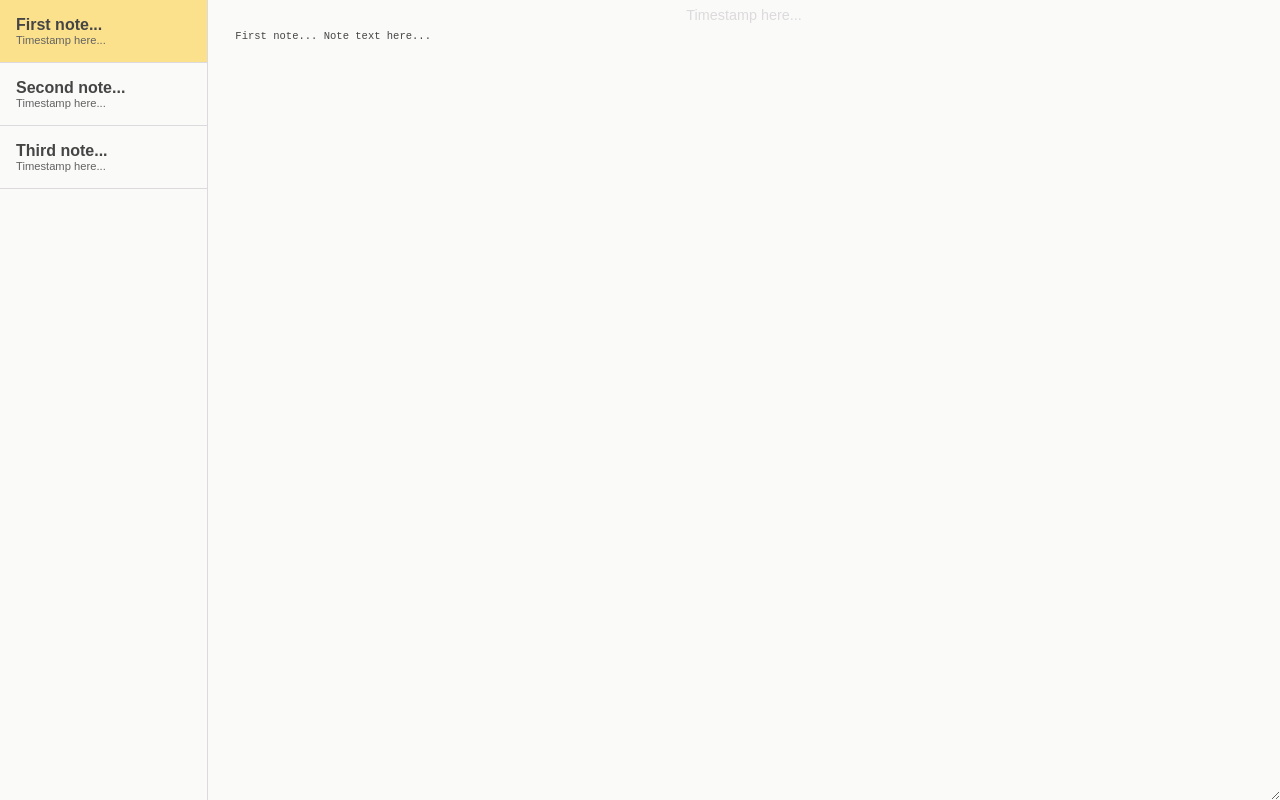
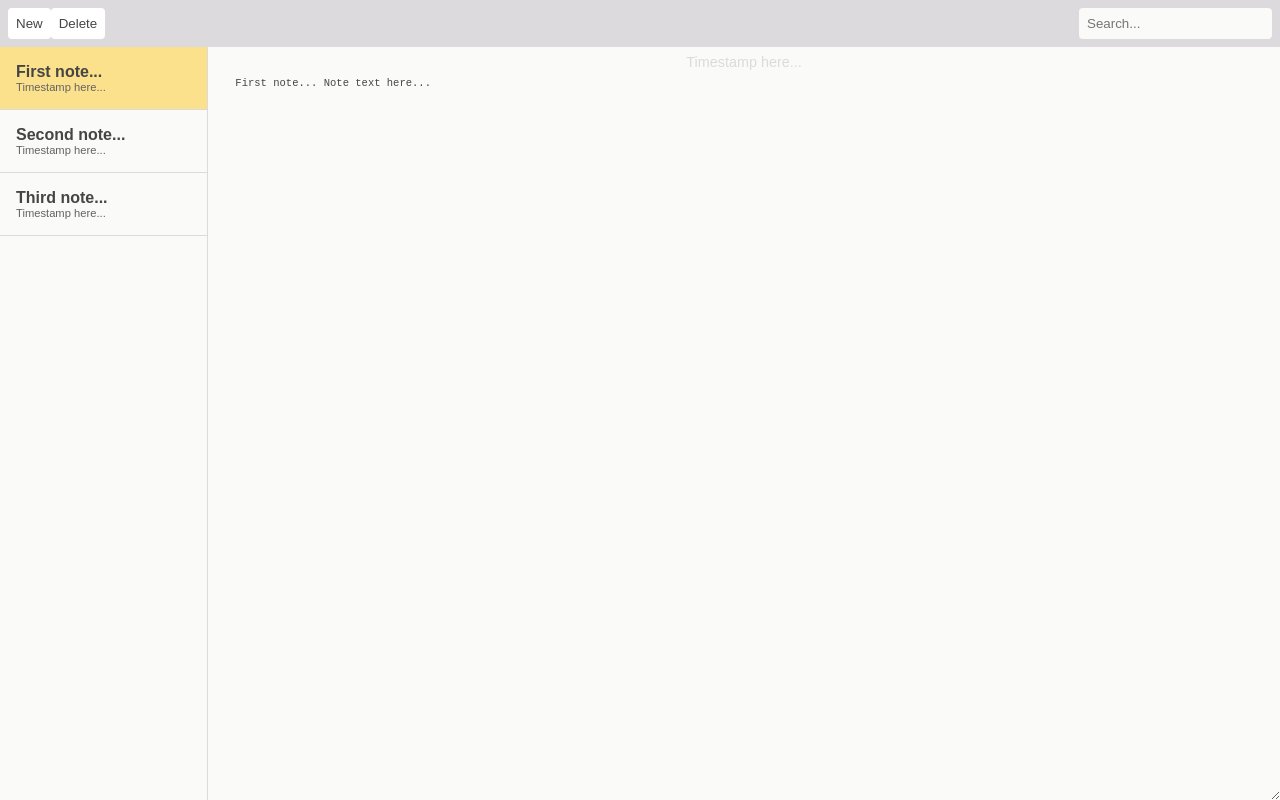
Before and after one commit to kielarneson/vue-notes-app, a Vue app: page / in a window 1280 px wide. Built offline with nearby package versions, Linux system fonts and the light colour scheme.

Commit message:
Added code to script to get Toolbar component working

```diff
--- a/src/App.vue
+++ b/src/App.vue
@@ -1,5 +1,6 @@
 <template>
   <div id="app">
+    <Toolbar />
     <div class="note-container">
       <div class="note-selectors">
         <div class="note-selector active">
@@ -28,8 +29,11 @@
 </template>
 
 <script>
+import Toolbar from "./components/Toolbar.vue";
+
 export default {
   name: "app",
+  components: { Toolbar },
 };
 </script>
 
```
